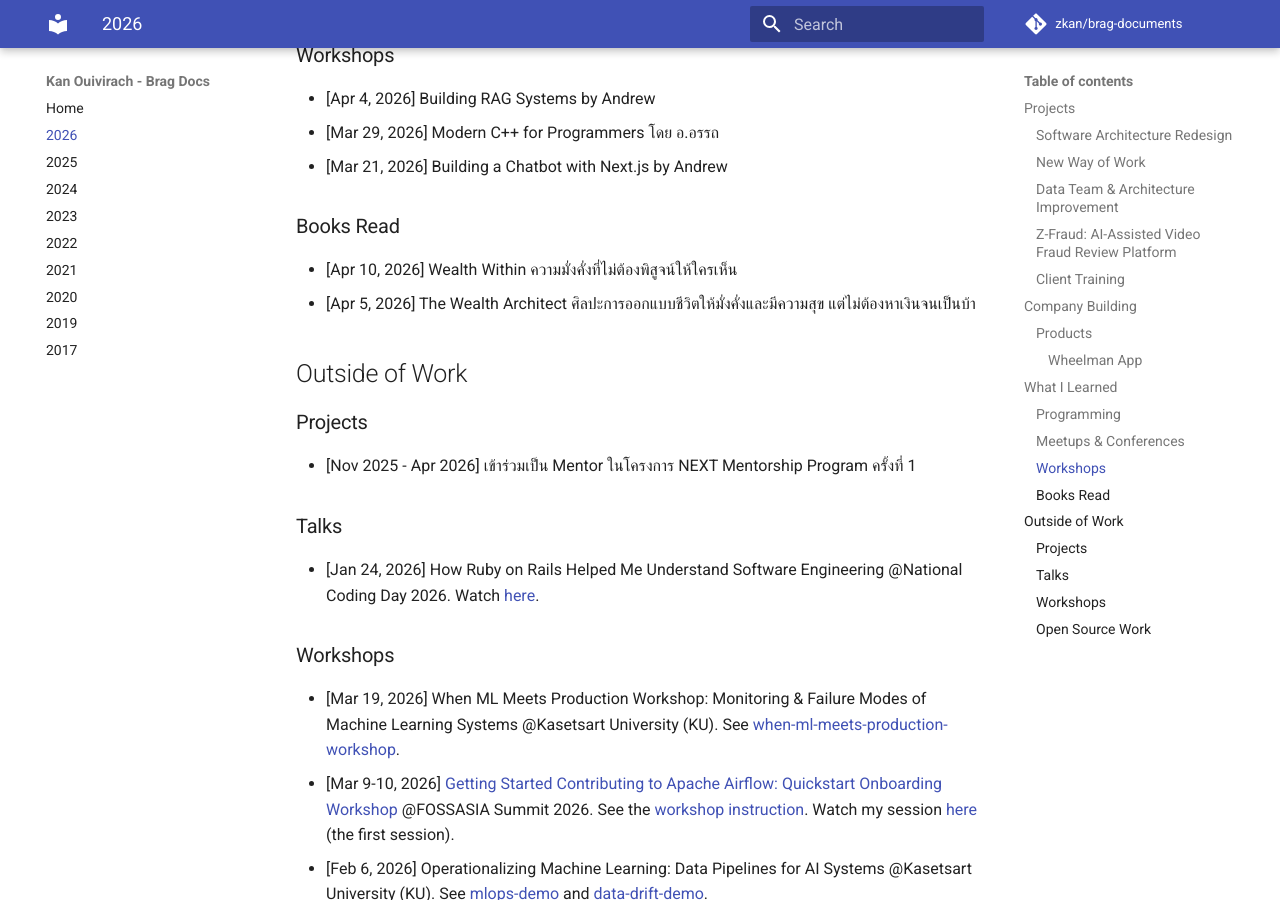
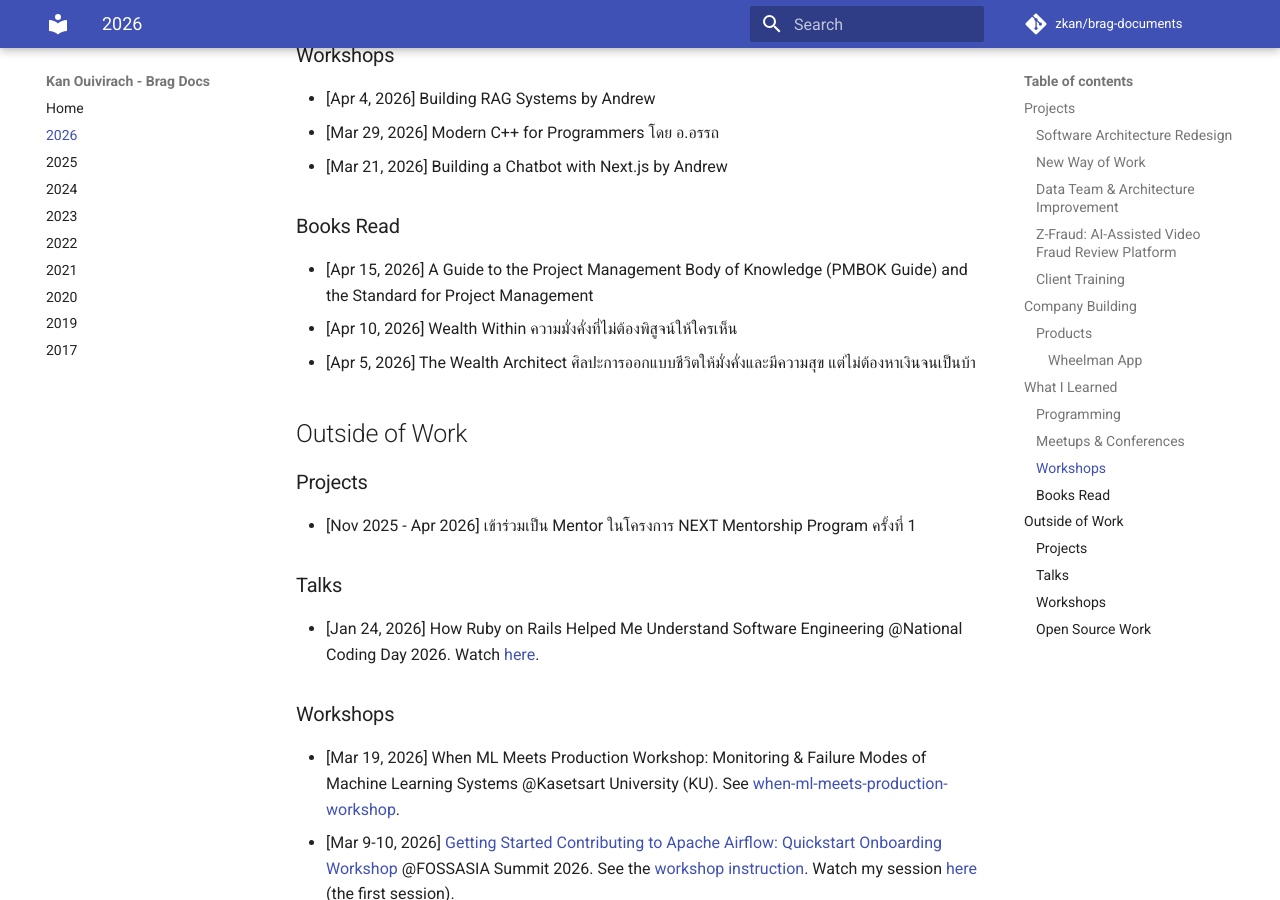
Before and after one commit to zkan/brag-documents, an MkDocs documentation site: the page built from docs/2026.md, in a window 1280 px wide and 900 px high, scrolled down 1876 px. Built offline with MkDocs 1.6.1 and Material for MkDocs 9.7.7, drawn with Linux system fonts in a browser that asks for light colours; comment, search, counter and statistics services are not loaded.

Commit message:
Add PMBOK to books read

```diff
--- a/docs/2026.md
+++ b/docs/2026.md
@@ -74,6 +74,7 @@
 
 ### Books Read
 
+* [Apr 15, 2026] A Guide to the Project Management Body of Knowledge (PMBOK Guide) and the Standard for Project Management
 * [Apr 10, 2026] Wealth Within ความมั่งคั่งที่ไม่ต้องพิสูจน์ให้ใครเห็น
 * [Apr 5, 2026] The Wealth Architect ศิลปะการออกแบบชีวิตให้มั่งคั่งและมีความสุข
   แต่ไม่ต้องหาเงินจนเป็นบ้า
```
